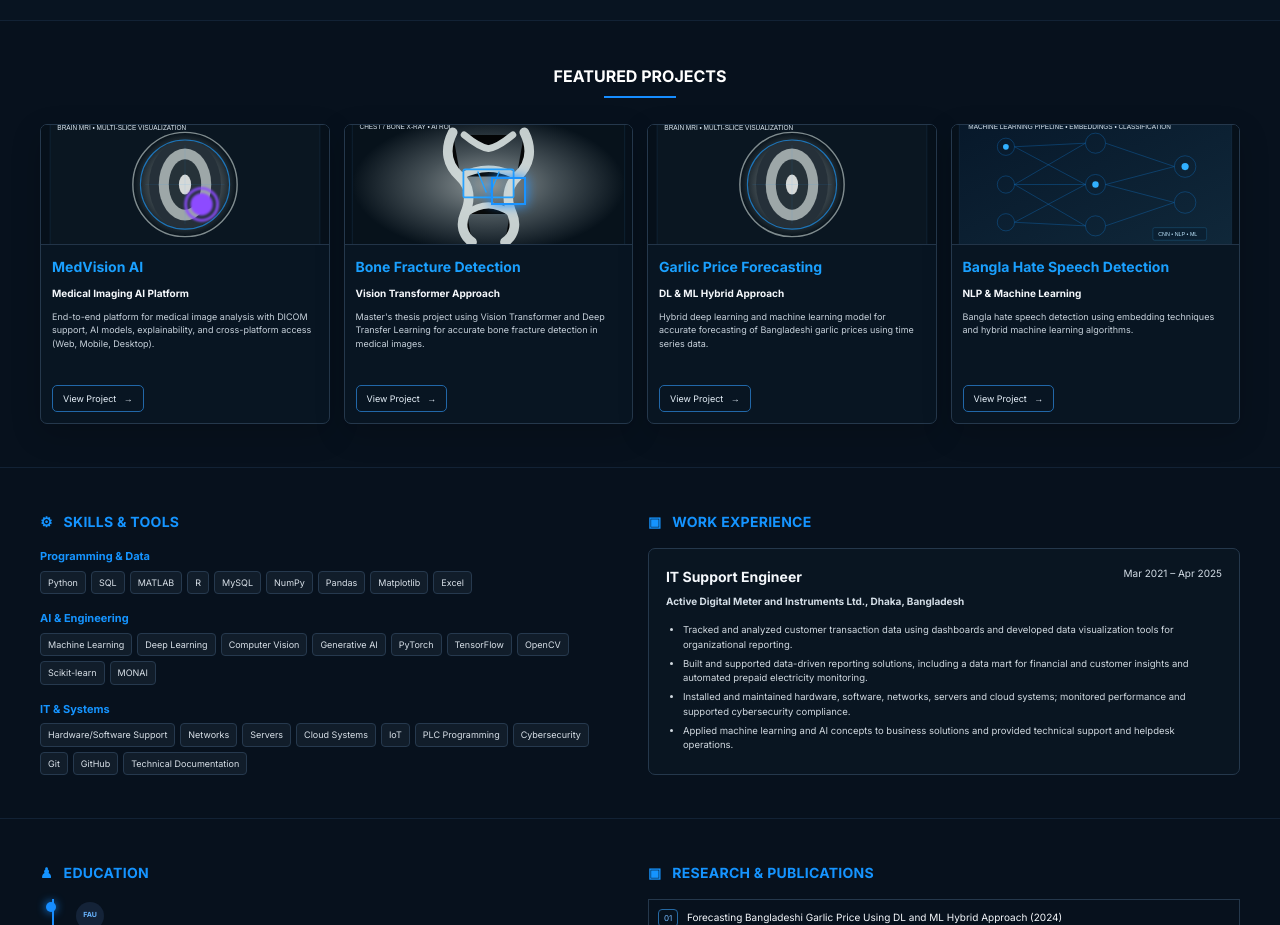
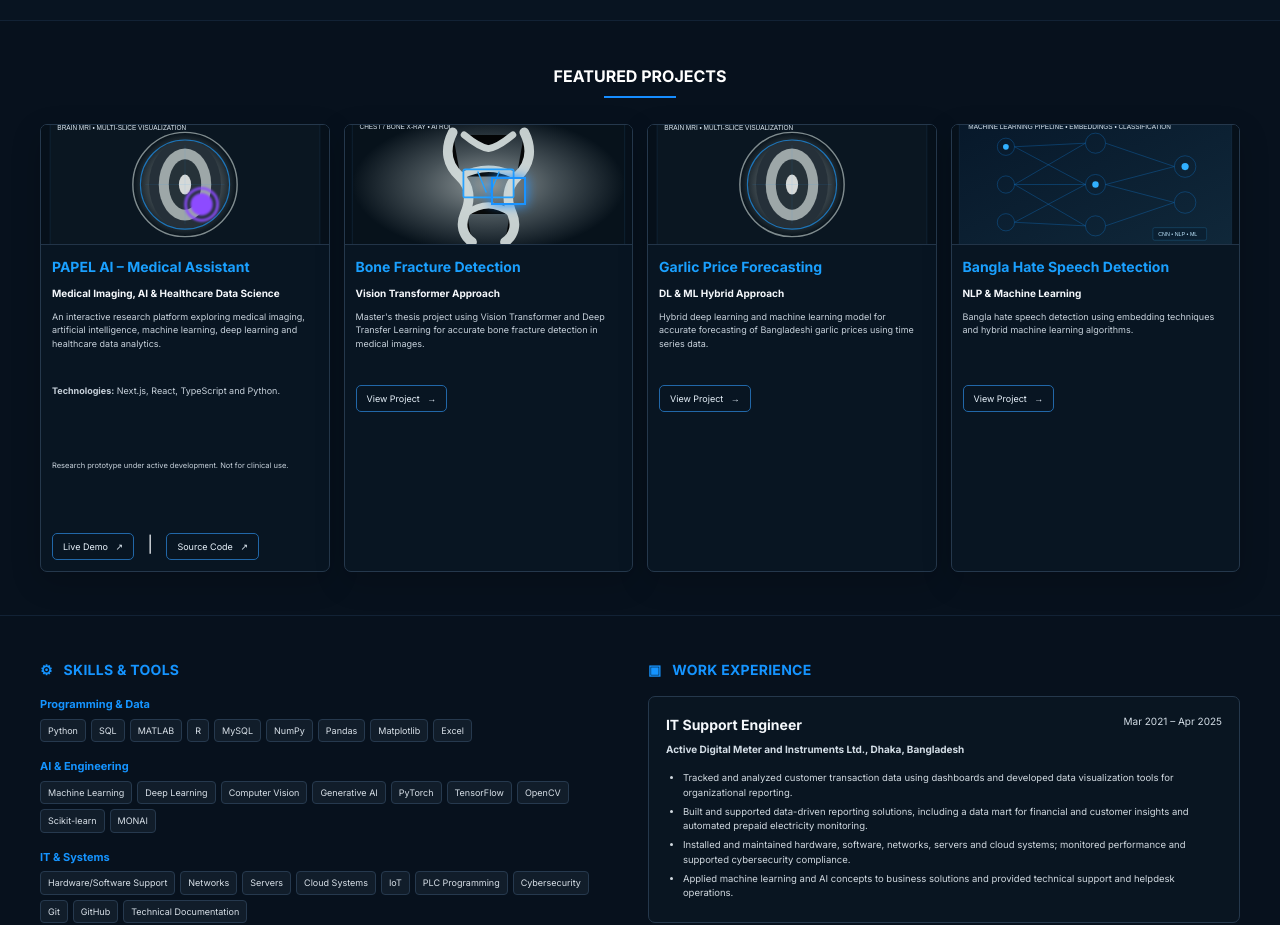
Before and after one commit to papelmdhabiburrahman/medical-ai-portfolio, a plain HTML site: page index.html in a window 1280 px wide. Shown: the part 780-1705 px from the top of the page. Drawn offline with Linux system fonts and the light colour scheme.

Commit message:
Add PAPEL AI Medical Assistant project details
Added new project section for PAPEL AI Medical Assistant with details and links.

```diff
--- a/index.html
+++ b/index.html
@@ -70,7 +70,52 @@
 <div class="container">
 <h3 class="center-title">FEATURED PROJECTS</h3>
 <div class="project-grid">
-  <article class="project"><div class="project-img brain-img"><img src="mri-medical.svg" alt="MRI brain medical imaging visualization"></div><div class="project-body"><h3>MedVision AI</h3><b>Medical Imaging AI Platform</b><p>End-to-end platform for medical image analysis with DICOM support, AI models, explainability, and cross-platform access (Web, Mobile, Desktop).</p><a href="#contact">View Project &nbsp; →</a></div></article>
+<article class="project">
+  <div class="project-img brain-img">
+    <img src="mri-medical.svg"
+         alt="PAPEL AI Medical Imaging Research">
+  </div>
+
+  <div class="project-body">
+
+    <h3>PAPEL AI – Medical Assistant</h3>
+
+    <b>Medical Imaging, AI &amp; Healthcare Data Science</b>
+
+    <p>
+      An interactive research platform exploring medical
+      imaging, artificial intelligence, machine learning,
+      deep learning and healthcare data analytics.
+    </p>
+
+    <p>
+      <strong>Technologies:</strong>
+      Next.js, React, TypeScript and Python.
+    </p>
+
+    <p>
+      <small>
+        Research prototype under active development.
+        Not for clinical use.
+      </small>
+    </p>
+
+    <a href="https://ai-medical-assistant-main-branch-pu.vercel.app"
+       target="_blank"
+       rel="noopener noreferrer">
+      Live Demo &nbsp; ↗
+    </a>
+
+    &nbsp; | &nbsp;
+
+    <a href="https://github.com/papelmdhabiburrahman/AI-Medical-Assistant-main-branch"
+       target="_blank"
+       rel="noopener noreferrer">
+      Source Code &nbsp; ↗
+    </a>
+
+  </div>
+</article>
   <article class="project"><div class="project-img medical-photo"><img src="bone-fracture-xray.svg" alt="Medical X-ray for AI bone fracture detection"><div class="bone-mark"></div></div><div class="project-body"><h3>Bone Fracture Detection</h3><b>Vision Transformer Approach</b><p>Master's thesis project using Vision Transformer and Deep Transfer Learning for accurate bone fracture detection in medical images.</p><a href="https://github.com/papelmdhabiburrahman" target="_blank">View Project &nbsp; →</a></div></article>
   <article class="project"><div class="project-img mri-img"><img src="mri-medical.svg" alt="MRI brain image for medical imaging research"></div><div class="project-body"><h3>Garlic Price Forecasting</h3><b>DL &amp; ML Hybrid Approach</b><p>Hybrid deep learning and machine learning model for accurate forecasting of Bangladeshi garlic prices using time series data.</p><a href="https://github.com/papelmdhabiburrahman" target="_blank">View Project &nbsp; →</a></div></article>
   <article class="project"><div class="project-img ml-img"><img src="ml-computer-vision.svg" alt="Machine learning neural network visualization"></div><div class="project-body"><h3>Bangla Hate Speech Detection</h3><b>NLP &amp; Machine Learning</b><p>Bangla hate speech detection using embedding techniques and hybrid machine learning algorithms.</p><a href="https://github.com/papelmdhabiburrahman" target="_blank">View Project &nbsp; →</a></div></article>
```
